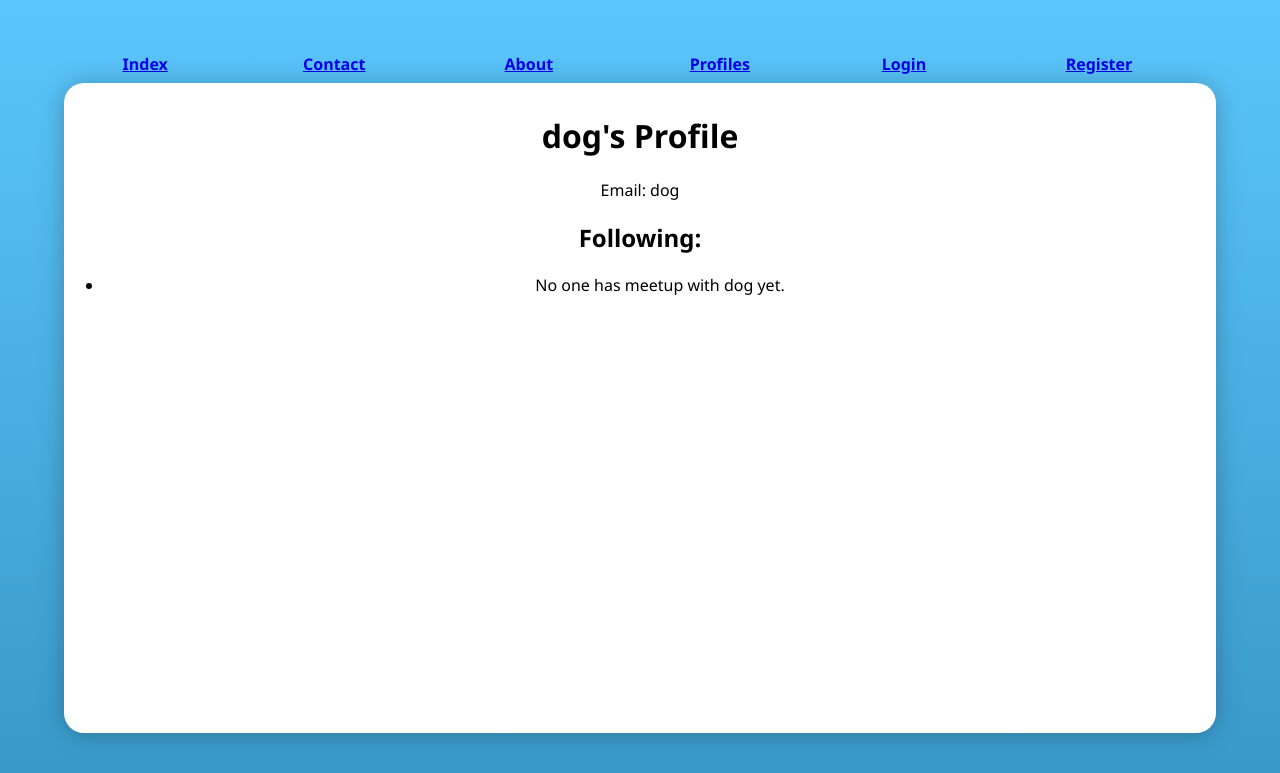
After one commit to haefae222/Pizza_app, a Django app: a page that uses meetups/assignment_1/meetups/templates/base.html in a window 1280 px wide. The commit adds this page. Shown: the top 773 px of the page. Run offline with Django 3.2, Linux system fonts and the light colour scheme; data comes from the database, SQL or seed files in the repository; both versions use the stored data as it was after the commit; lists and menus that the app fills with data are empty.

Commit message:
added profiles model and html pages to display all profiles and individual profiles

```diff
--- a/meetups/assignment_1/assignment_1/settings.py
+++ b/meetups/assignment_1/assignment_1/settings.py
@@ -129,7 +129,7 @@ DEFAULT_AUTO_FIELD = 'django.db.models.BigAutoField'
 AUTH_USER_MODEL = 'meetups.User'
 
 LOGIN_URL = "/login/"
-LOGIN_REDIRECT_URL = "Index"
+LOGIN_REDIRECT_URL = "create_meetup"
 
 CSRF_TRUSTED_ORIGINS = [
     'https://urri-meetups.rb.dcu.ie',  # Add your domain here
--- a/meetups/assignment_1/meetups/admin.py
+++ b/meetups/assignment_1/meetups/admin.py
@@ -7,3 +7,4 @@ from .models import *
 
 # Register your models here.
 admin.site.register(User, UserAdmin)
+admin.site.register(Profile)
--- a/meetups/assignment_1/meetups/models.py
+++ b/meetups/assignment_1/meetups/models.py
@@ -4,6 +4,7 @@ from django.contrib.auth.models import AbstractUser
 
 from django.db import models
 from django.contrib.auth.models import AbstractUser, BaseUserManager
+from django.db.models.signals import post_save
 #... any other imports
 
 # this is for our actual classes, such as users and pizzas
@@ -46,3 +47,21 @@ class User(AbstractUser):
     USERNAME_FIELD = 'email'
     REQUIRED_FIELDS = []
     objects = UserManager()
+
+class Profile(models.Model):
+    user = models.OneToOneField(User, on_delete=models.CASCADE)
+    follows = models.ManyToManyField(
+        "self",
+        related_name="followed_by",
+        symmetrical=False,
+        blank=True
+    )
+    def __str__(self):
+        return self.user.username
+
+def create_profile(sender, instance, created, **kwargs):
+    if created:
+        user_profile = Profile(user=instance)
+        user_profile.save()
+
+post_save.connect(create_profile, sender=User)
--- a/meetups/assignment_1/meetups/templates/base.html
+++ b/meetups/assignment_1/meetups/templates/base.html
@@ -52,6 +52,7 @@ of easier formatting-->
             <th class="indexpage"><a href="{% url 'Index' %}">Index</a></th>
             <th class="contactpage"><a href="{% url 'contact' %}">Contact</a></th>
             <th class="aboutpage"><a href="{% url 'about' %}">About</a></th>
+            <th class="user_list"><a href="{% url 'user_list' %}">Profiles</a></th>
             {% if user.is_authenticated %}
             <th class="logoutpage"><a href="/logout">Logout</a></th>
             <th class="history"><a href="{% url 'history' %}">Meetup History</a></th>
--- /dev/null
+++ b/meetups/assignment_1/meetups/templates/profile.html
@@ -0,0 +1,17 @@
+{% extends 'base.html' %}
+
+{%  block content %}
+<h1>{{ profile.user.username }}'s Profile</h1>
+<p>Email: {{ profile.user.email }}</p>
+
+<h2>Following:</h2>
+<ul>
+    {% for follow in following_list %}
+        <li>{{ follow.user.username }}</li>
+    {% empty %}
+        <li>No one has meetup with {{ profile.user.email }} yet.</li>
+    {% endfor %}
+</ul>
+
+
+{%  endblock %}
--- a/meetups/assignment_1/meetups/urls.py
+++ b/meetups/assignment_1/meetups/urls.py
@@ -16,5 +16,7 @@ urlpatterns = [
    path('style/', views.style, name="style"),
    path('create_meetup', views.location, name="create_meetup"),
    path('history/', views.history, name="history"),
-   path('friends_list/', views.friends_list, name="friends_list")
+   path('friends_list/', views.friends_list, name="friends_list"),
+   path('user_list/', views.profile_list, name="user_list"),
+   path('profile/<str:username>', views.profile, name="profile")
 ]
--- a/meetups/assignment_1/meetups/views.py
+++ b/meetups/assignment_1/meetups/views.py
@@ -25,7 +25,7 @@ from django.views.decorators.csrf import csrf_protect
 def Index(request):
     return render(request, 'index.html')
 
-@csrf_protect
+#@csrf_protect
 class UserSignupView(CreateView):
     model = User
     form_class = UserSignupForm
@@ -39,7 +39,7 @@ class UserSignupView(CreateView):
         login(self.request, user)
         return redirect('create_meetup')
 
-@csrf_protect
+#@csrf_protect
 class UserLoginView(LoginView):
     template_name='login.html'
 
@@ -104,3 +104,12 @@ def friends_list(request):
 
 def history(request):
     return render(request, 'history.html')
+
+def profile_list(request):
+    profiles = Profile.objects.all()
+    return render(request, "user_list.html", {"profiles": profiles})
+
+def profile(request, username):
+    profile = get_object_or_404(Profile, user__username=username)
+    following_list = profile.follows.all()
+    return render(request, "profile.html", {"profile": profile, "following_list": following_list})
```
Also changed, not shown: meetups/assignment_1/meetups/templates/user_list.html (added, +13 -0 lines), meetups/assignment_1/db.sqlite3, meetups/assignment_1/meetups/migrations/0002_profile.py (added).
